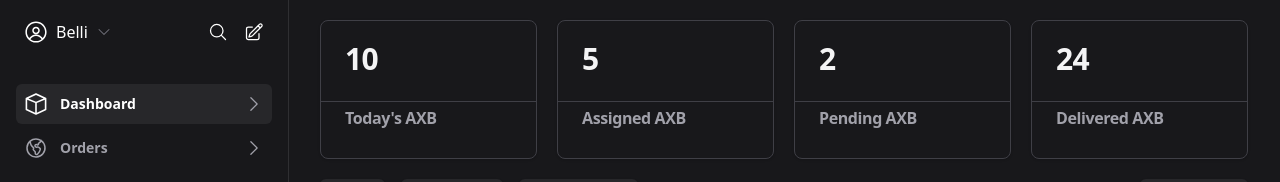
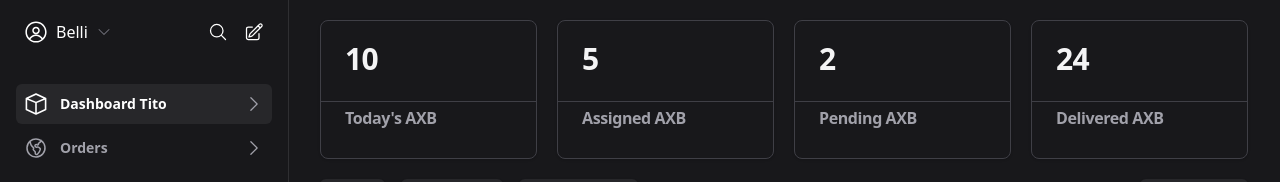
Before and after one commit to belliai/hackathon, a Next.js app: page /dashboard in a window 1280 px wide. Shown: the top 182 px of the page. Built offline with nearby package versions, Linux system fonts and the light colour scheme.

Commit message:
update tito

```diff
--- a/components/nav/sidebar.tsx
+++ b/components/nav/sidebar.tsx
@@ -47,7 +47,7 @@ import NewOrder from "@/components/new-order";
 
 const navigation = [
   {
-    name: "Dashboard",
+    name: "Dashboard Tito",
     href: "/dashboard",
     icon: CubeIcon,
     current: true,
@@ -145,7 +145,9 @@ export default function SideBar() {
               <button className="hidden">Open Dialog</button>
             </DialogTrigger>
             <DialogContent className="max-w-6xl bg-zinc-900 border-none">
-    <DialogTitle className="text-xl font-bold ml-2">New Orders</DialogTitle>
+              <DialogTitle className="text-xl font-bold ml-2">
+                New Orders
+              </DialogTitle>
               <NewOrder />
             </DialogContent>
           </Dialog>
```
Lines whose indentation alone changed are shown as unchanged.
